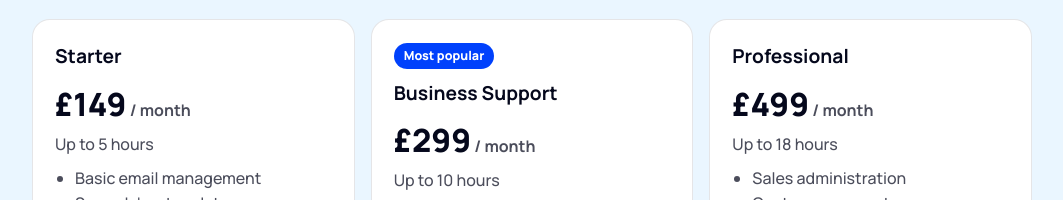
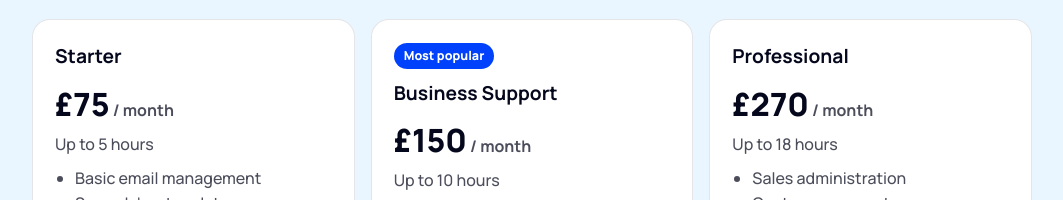
Before and after one commit to kapur05-max/cloudeats, a plain HTML site: page business-support/index.html in a window 1280 px wide. Shown: the part 965-1165 px from the top of the page, without its empty margins (108-1171 px from the left). Drawn offline with Linux system fonts and the light colour scheme.

Commit message:
Business Support: set entry prices to GBP 15/hour packages
Co-Authored-By: Claude Sonnet 5.5 <noreply@anthropic.com>
Claude-Session: https://claude.ai/code/session_01JD7g74HBnXdd28BLuHWgXc

```diff
--- a/business-support/index.html
+++ b/business-support/index.html
@@ -88,11 +88,11 @@
 <h2>Simple monthly packages</h2>
 <p class="lead">A set number of hours each month. Need more? Extra hours are charged separately, so you always know the cost.</p>
 <div class="grid">
-  <div class="card"><h3>Starter</h3><div class="price">&pound;149<small> / month</small></div><p>Up to 5 hours</p>
+  <div class="card"><h3>Starter</h3><div class="price">&pound;75<small> / month</small></div><p>Up to 5 hours</p>
     <ul><li>Basic email management</li><li>Spreadsheet updates</li><li>General admin tasks</li></ul></div>
-  <div class="card"><span class="tag">Most popular</span><h3>Business Support</h3><div class="price">&pound;299<small> / month</small></div><p>Up to 10 hours</p>
+  <div class="card"><span class="tag">Most popular</span><h3>Business Support</h3><div class="price">&pound;150<small> / month</small></div><p>Up to 10 hours</p>
     <ul><li>Customer follow-ups</li><li>Quotations</li><li>CRM updates</li><li>Reports</li></ul></div>
-  <div class="card"><h3>Professional</h3><div class="price">&pound;499<small> / month</small></div><p>Up to 18 hours</p>
+  <div class="card"><h3>Professional</h3><div class="price">&pound;270<small> / month</small></div><p>Up to 18 hours</p>
     <ul><li>Sales administration</li><li>Customer support</li><li>Order processing</li><li>Reporting and CRM management</li></ul></div>
 </div>
 
```
